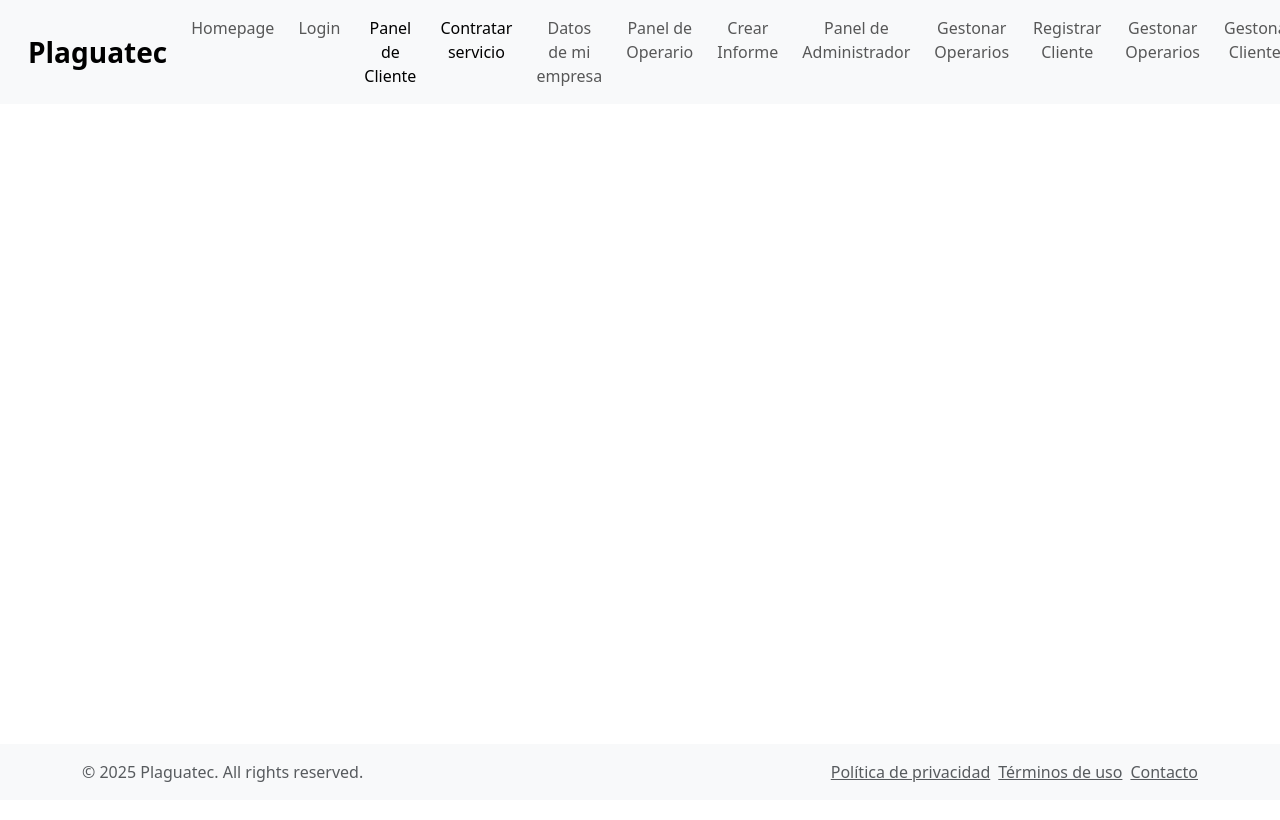
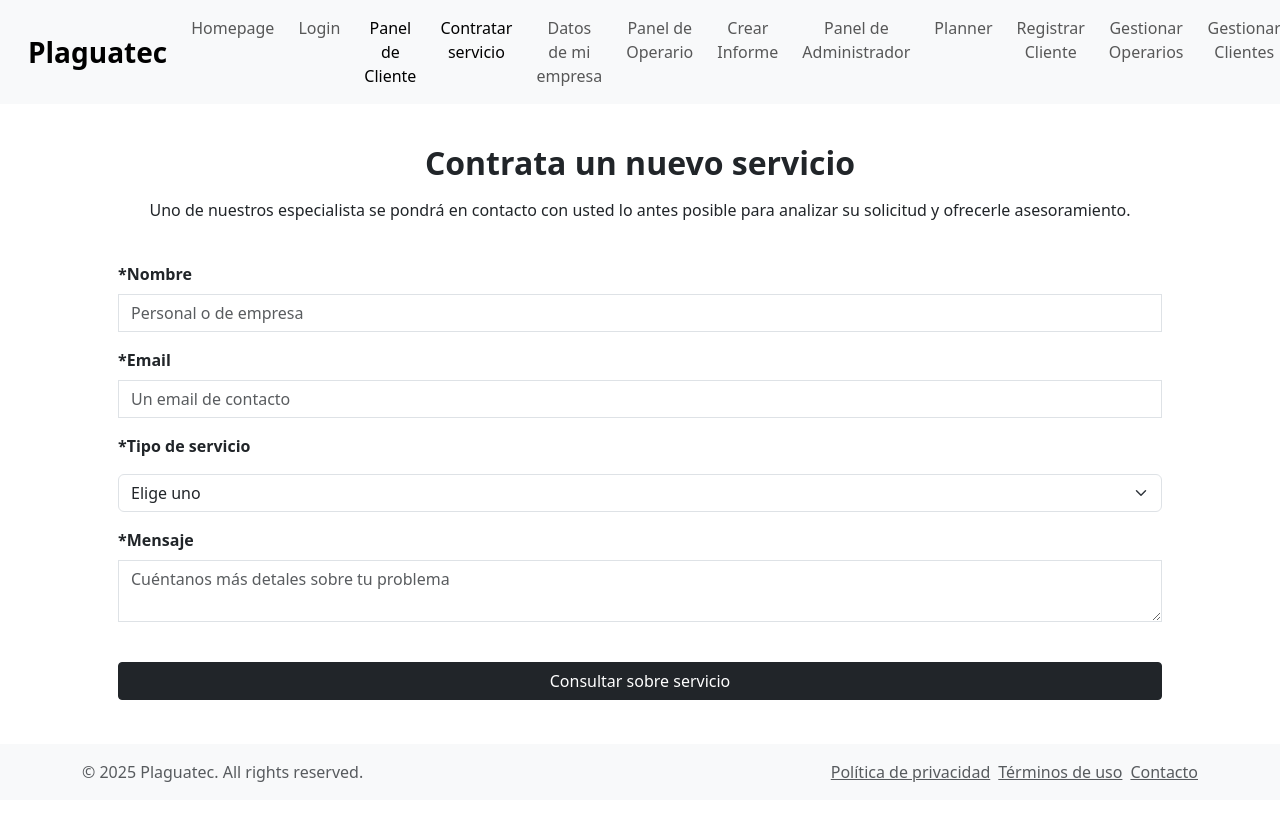
Before and after one commit to maiferna/desafio_frontend, a React (Vite) app: page /client/hire-service in a window 1280 px wide. Shown: the top 820 px of the page. Built offline with nearby package versions, Linux system fonts and the light colour scheme.

Commit message:
ADD: componentes y páginas de cliente estilizados

```diff
--- /dev/null
+++ b/src/components/client/ClientProfileCard.jsx
@@ -0,0 +1,39 @@
+import React from 'react'
+
+export const ClientProfileCard = ({
+    name="Empresa SL.",
+    description="Tipo de actividad/ negocio",
+    adress="C/NombreCalle, 15, Planta X",
+    CP="00000 Ciudad, España",
+    tfn="945 000 000",
+    email="empresa@email.com", password="*********"}) => {
+  return (
+    <div className="container d-flex justify-content-center align-items-center mb-5 pb-5">
+      <article className="w-100 card border-0 shadow-lg rounded-1 pb-5 mb-5 px-4 mx-3 mt-3">
+        <div className="card-body text-left">
+          <div className="my-4">
+            <img
+              src="https://www.svgrepo.com/show/508699/landscape-placeholder.svg"
+              alt="ProfilePic"
+              className="rounded-1 img-fluid"
+              style={{ width: '160px', height: '160px', objectFit: 'cover' }}
+            />
+          </div>
+
+          <p className="card-title fs-2 fw-bold mb-2">{name}</p>
+
+          <p className="card-text text-muted mb-3 fs-5 fw-medium">{description}</p>
+          <p className="card-text text-muted mb-1">{adress}</p>
+          <p className="card-text text-muted mb-1">{CP}</p>
+
+          <p className="card-text text-muted fw-bold mt-4 mb-1">Información de contacto</p>
+          <p className="card-text text-muted mb-1">Tfn: {tfn}</p>
+          <p className="card-text text-muted mb-1">Email: {email}</p>
+          <p className="card-text text-muted">{password}</p>
+
+          <button className="btn btn-dark mt-4 rounded-1 w-100"> Actualizar información </button>
+        </div>
+      </article>
+    </div>
+  )
+}
--- a/src/components/client/ContactForm.jsx
+++ b/src/components/client/ContactForm.jsx
@@ -15,7 +15,7 @@ export const ContactForm = () => {
 
       <form className='w-100 my-4 pb-5 px-4'>{/* onSubmit={handleSubmit} */}
         <div className="mb-3">
-          <label htmlFor="contactEmail" className="fw-bold form-label">Email</label>
+          <label htmlFor="contactEmail" className="fw-bold form-label">*Email</label>
           <input
             type="email"
             className="form-control rounded-0"
@@ -28,7 +28,7 @@ export const ContactForm = () => {
         </div>
 
         <div className="mb-3">
-          <label htmlFor="contactName" className="fw-bold form-label">Nombre</label>
+          <label htmlFor="contactName" className="fw-bold form-label">*Nombre</label>
           <input
             type="text"
             className="form-control rounded-0"
@@ -41,13 +41,13 @@ export const ContactForm = () => {
         </div>
 
         <div className="mb-3">
-          <label htmlFor="contactMessage" className="fw-bold form-label">Mensaje</label>
+          <label htmlFor="contactMessage" className="fw-bold form-label">*Mensaje</label>
           <textarea
             type="message"
             className="form-control rounded-0"
             id="contactMessage"
             name="message"
-            placeholder="Cuéntanos tu problema"
+            placeholder="En qué podemos ayudarle"
             // value={}
             // onChange={handleChange}
           />
--- /dev/null
+++ b/src/components/client/HireServiceForm.jsx
@@ -0,0 +1,82 @@
+import React, { useState } from "react";
+// import { useForm } from "../../hooks/useForm";
+// import { useUser } from "../../hooks/useUser";
+// import { fetchCall } from "../../utils/fetchCall";
+import { useNavigate } from "react-router";
+
+
+
+
+export const HireServiceForm = () => {
+
+  return (
+    <section className="container d-flex flex-column align-items-center justify-content-center my-5 py-4 px-4 pt-5">
+      <h2 className="fw-bold text-center mt-5 pb-2 px-3">Contrata un nuevo servicio</h2>
+      <p className="text-center px-4">Uno de nuestros especialista se pondrá en contacto con usted lo antes posible para analizar su solicitud y ofrecerle asesoramiento.</p>
+
+      <form className='w-100 my-4 pb-5 px-4'>{/* onSubmit={handleSubmit} */}
+        <div className="mb-3">
+          <label htmlFor="contactName" className="fw-bold form-label">*Nombre</label>
+          <input
+            type="text"
+            className="form-control rounded-0"
+            id="contactName"
+            name="name"
+            placeholder="Personal o de empresa"
+            // value={}
+            // onChange={handleChange}
+          />
+        </div>
+
+        <div className="mb-3">
+          <label htmlFor="contactEmail" className="fw-bold form-label">*Email</label>
+          <input
+            type="email"
+            className="form-control rounded-0"
+            id="contactEmail"
+            name="email"
+            placeholder="Un email de contacto"
+            // value={}
+            // onChange={handleChange}
+          />
+        </div>
+
+        <div className="mb-3">
+          <label htmlFor="serviceType" className="fw-bold form-label">*Tipo de servicio</label>
+          <select
+              aria-label="Selecciona el tipo de servicio"
+              className="form-select mt-2"
+              id="serviceType"
+              name="serviceType"
+              // value={}
+              // onChange={handleChange}
+          >
+            <option value="">Elige uno</option>
+            <option value="legionela">Legionela</option>
+            <option value="plagas">Plagas</option>
+            <option value="cucarachas">Cucarachos</option>
+          </select>
+        </div>
+
+        <div className="mb-3">
+          <label htmlFor="contactMessage" className="fw-bold form-label">*Mensaje</label>
+          <textarea
+            type="message"
+            className="form-control rounded-0"
+            id="contactMessage"
+            name="message"
+            placeholder="Cuéntanos más detales sobre tu problema"
+            // value={}
+            // onChange={handleChange}
+          />
+        </div>
+
+        <button type="submit" className="btn btn-dark w-100 mt-4 mb-5 rounded-1">
+          Consultar sobre servicio
+        </button>
+        {/* {error && <p className="text-danger">{error.message || String(error)}</p>} */}
+
+      </form>
+    </section>
+  )
+}
--- /dev/null
+++ b/src/components/client/HiredServiceCard.jsx
@@ -0,0 +1,28 @@
+import React from 'react'
+
+export const HiredServiceCard = ({
+    id="1",
+    serviceType="Tipo de servicio",
+    description="Descripción de servicio",
+    hiredDate="19-07-2025",
+    state="En proceso",
+  }) => {
+
+  return (
+    <div className="container d-flex justify-content-center align-items-center mb-5 pb-5">
+      <article className="w-100 card border-0 shadow-lg rounded-1 pt-2 pb-3 mb-5 px-4 mx-3 mt-3">
+        <div className="card-body text-left">
+          <p className="card-title fs-4 fw-bold mb-2">Servicio Contratado {id}</p>
+
+          <p className="card-text text-muted mb-1 fw-medium">{serviceType}</p>
+
+          <p className="card-text text-muted mb-1">Estado: "{state}"</p>
+          <p className="card-text text-muted mb-1">Fecha de contratación: {hiredDate}</p>
+
+          <button className="btn btn-sm btn-dark mt-3 rounded-1"> Ver detalles de servicio </button>
+        </div>
+      </article>
+    </div>
+  )
+
+}
--- /dev/null
+++ b/src/components/client/ServiceRow.jsx
@@ -0,0 +1,18 @@
+import React from 'react'
+
+export const ServiceRow = ({
+    id="1",
+    serviceType="Tipo de servicio",
+    hiredDate="19-07-2025",
+  }) => {
+  return (
+    <article className="pt-2 pb-3 px-2 d-flex justify-content-between">
+      <div>
+        <p className="card-text text-muted mb-1 fw-bold">{serviceType}</p>
+        <p className="card-text text-muted mb-1">Fecha de contratación: {hiredDate}</p>
+      </div>
+
+      <button className="btn btn-sm btn-dark mt-2 rounded-1 align-self-start"> Ver detalles de servicio </button>
+    </article>
+  )
+}
--- /dev/null
+++ b/src/components/client/ServicesList.jsx
@@ -0,0 +1,15 @@
+import React from 'react'
+import { ServiceRow } from './ServiceRow'
+
+export const ServicesList = () => {
+  return (
+    <section className="p-5 pt-0 mb-5 container justify-content-center align-items-center">
+        <h3 className="fw-bold pb-3">Historial de servicios</h3>
+        <ul className="list-group">
+          <li className="list-group-item"><ServiceRow/></li>
+          <li className="list-group-item"><ServiceRow/></li>
+          <li className="list-group-item"><ServiceRow/></li>
+        </ul>
+    </section>
+  )
+}
--- a/src/components/ui/NavBar.jsx
+++ b/src/components/ui/NavBar.jsx
@@ -45,10 +45,10 @@ export const NavBar = () => {
             {/* {user?.role === "admin" && ( */}
                 <>
                 <li><NavLink to="/admin" className="nav-link">Panel de Administrador</NavLink></li>
-                <li><NavLink to="/admin/planner" className="nav-link">Gestonar Operarios</NavLink></li>
+                <li><NavLink to="/admin/planner" className="nav-link">Planner</NavLink></li>
                 <li><NavLink to="/admin/register-client" className="nav-link">Registrar Cliente</NavLink></li>
-                <li><NavLink to="/admin/manage-workers" className="nav-link">Gestonar Operarios</NavLink></li>
-                <li><NavLink to="/admin/manage-clients" className="nav-link">Gestonar Clientes</NavLink></li>
+                <li><NavLink to="/admin/manage-workers" className="nav-link">Gestionar Operarios</NavLink></li>
+                <li><NavLink to="/admin/manage-clients" className="nav-link">Gestionar Clientes</NavLink></li>
                 </>
             {/* )} */}
 
--- a/src/pages/client/ClientDashboardPage.jsx
+++ b/src/pages/client/ClientDashboardPage.jsx
@@ -1,7 +1,29 @@
-import React from 'react'
+import { useNavigate } from "react-router";
+import { HiredServiceCard } from "../../components/client/HiredServiceCard"
+import { HeaderHero } from "../../components/ui/HeaderHero"
+import { ServicesList } from "../../components/client/ServicesList";
+
 
 export const ClientDashboardPage = () => {
+  const navigate = useNavigate();
   return (
-    <div>ClientDashboardPage</div>
+    <main className="pt-5 pb-5">
+      <HeaderHero
+        title="Panel de cliente"
+        subtitle="Gestiona tus servicios"
+      />
+
+      <div className="d-flex justify-content-center mb-5">
+        <button type="button" className="btn btn-dark btn-lg" onClick={() => navigate("/hire-service")}>
+          Contratar nuevo servicio
+        </button>
+        {/* <button type="button" className="btn btn-dark btn-lg ms-2" onClick={() => navigate("/login")}>
+          Login
+        </button> */}
+      </div>
+
+      <HiredServiceCard/>
+      <ServicesList/>
+    </main>
   )
 }
--- a/src/pages/client/ClientHireServicePage.jsx
+++ b/src/pages/client/ClientHireServicePage.jsx
@@ -1,7 +1,9 @@
 import React from 'react'
+import { HireServiceForm } from '../../components/client/HireServiceForm'
+
 
 export const ClientHireServicePage = () => {
   return (
-    <div>ClientHireServicePage</div>
+    <HireServiceForm/>
   )
 }
--- a/src/pages/client/ClientProfilePage.jsx
+++ b/src/pages/client/ClientProfilePage.jsx
@@ -1,7 +1,15 @@
 import React from 'react'
+import { HeaderHero } from '../../components/ui/HeaderHero'
+import { ClientProfileCard } from '../../components/client/ClientProfileCard'
 
 export const ClientProfilePage = () => {
   return (
-    <div>ClientProfilePage</div>
+    <main>
+      <HeaderHero
+        title="Perfil de empresa"
+        subtitle="Gestiona tus datos de empresa y contacto"
+      />
+      <ClientProfileCard/>
+    </main>
   )
 }
```
